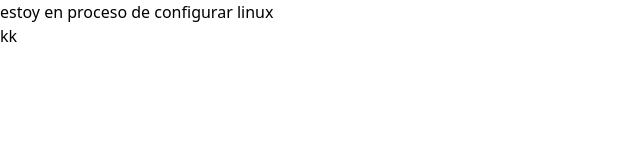
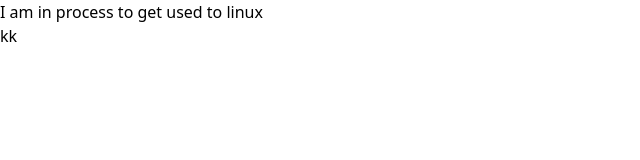
Before and after one commit to AGPFVEN/Spotify_Lyrics_Web, a plain HTML site: page log_in.html in a window 1280 px wide. Shown: the full height of the page, 0-640 px from the left. Drawn offline with nearby package versions, Linux system fonts and the light colour scheme.

Commit message:
First commit from linux

```diff
--- a/log_in.html
+++ b/log_in.html
@@ -14,7 +14,7 @@
 
     <body>
 
-        <h1>estoy en proceso de configurar linux</h1>
+        <h1>I am in process to get used to linux</h1>
         <h2>kk</h2>
 
     </body>
```
